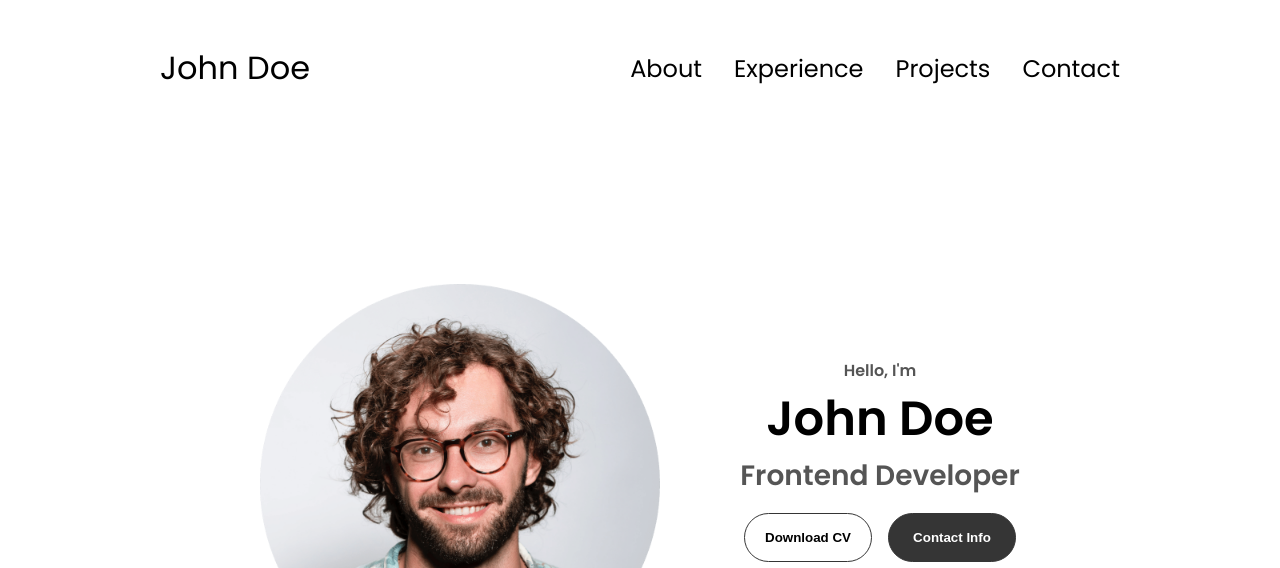
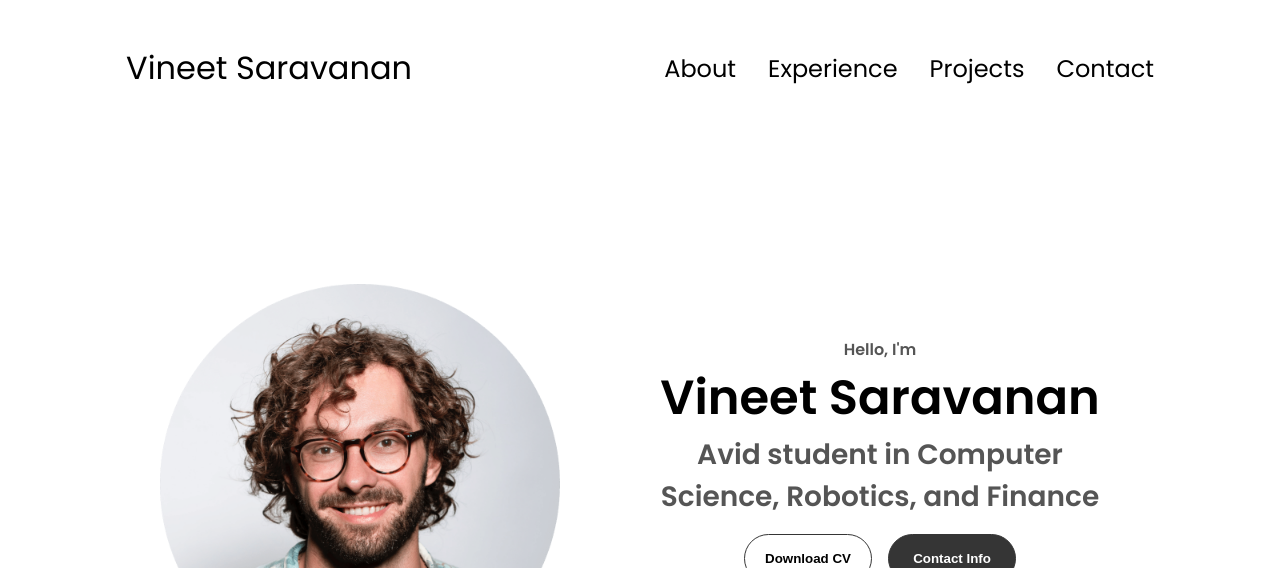
Before and after one commit to VSPuzzler/PersonalWebsite, a plain HTML site: page index.html in a window 1280 px wide. Shown: the top 568 px of the page. Drawn offline with Linux system fonts and the light colour scheme.

Commit message:
Basic Info Update

```diff
--- a/index.html
+++ b/index.html
@@ -10,7 +10,7 @@
   </head>
   <body>
     <nav id="desktop-nav">
-      <div class="logo">John Doe</div>
+      <div class="logo">Vineet Saravanan</div>
       <div>
         <ul class="nav-links">
           <li><a href="#about">About</a></li>
@@ -21,7 +21,7 @@
       </div>
     </nav>
     <nav id="hamburger-nav">
-      <div class="logo">John Doe</div>
+      <div class="logo">Vineet Saravanan</div>
       <div class="hamburger-menu">
         <div class="hamburger-icon" onclick="toggleMenu()">
           <span></span>
@@ -42,8 +42,8 @@
       </div>
       <div class="section__text">
         <p class="section__text__p1">Hello, I'm</p>
-        <h1 class="title">John Doe</h1>
-        <p class="section__text__p2">Frontend Developer</p>
+        <h1 class="title">Vineet Saravanan</h1>
+        <p class="section__text__p2">Avid student in Computer Science, Robotics, and Finance</p>
         <div class="btn-container">
           <button
             class="btn btn-color-2"
@@ -60,13 +60,13 @@
             src="./assets/linkedin.png"
             alt="My LinkedIn profile"
             class="icon"
-            onclick="location.href='https://linkedin.com/'"
+            onclick="location.href='https://linkedin.com/vineet-saravanan'"
           />
           <img
             src="./assets/github.png"
             alt="My Github profile"
             class="icon"
-            onclick="location.href='https://github.com/'"
+            onclick="location.href='https://github.com/VSPuzzler'"
           />
         </div>
       </div>
```
